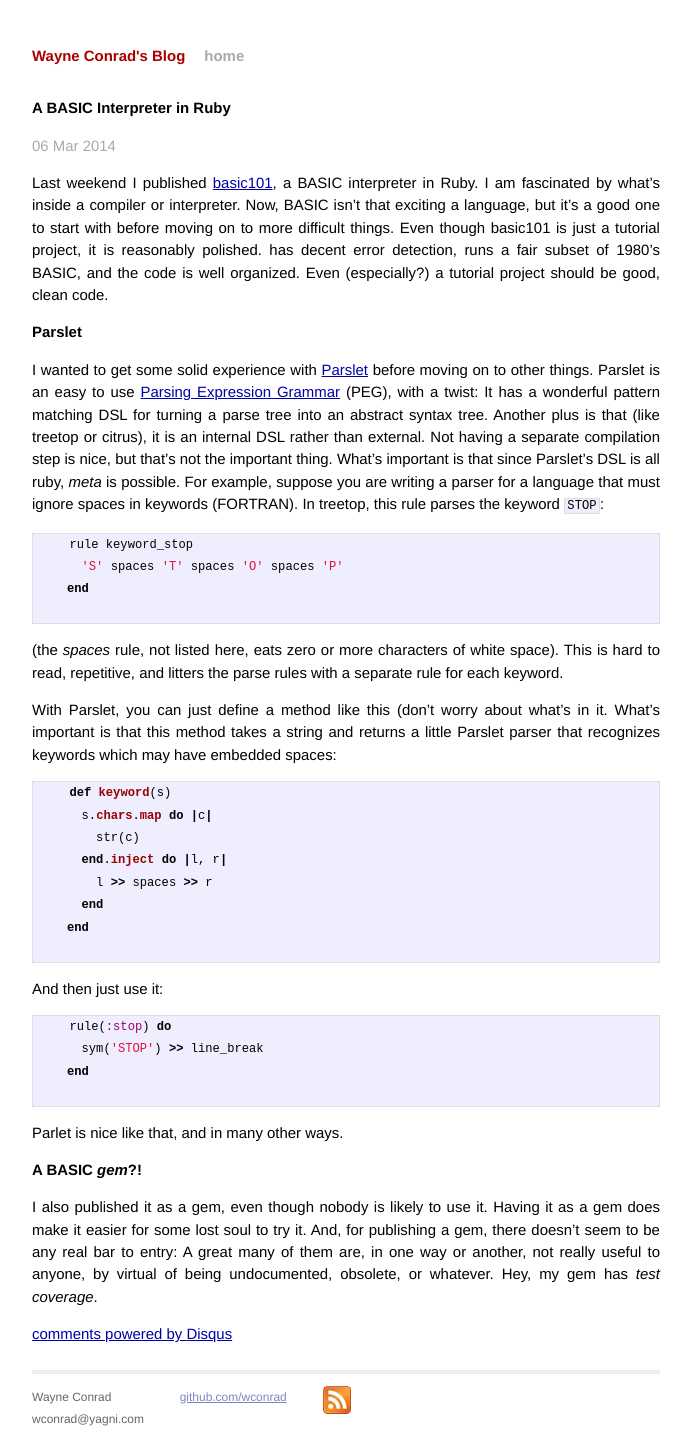
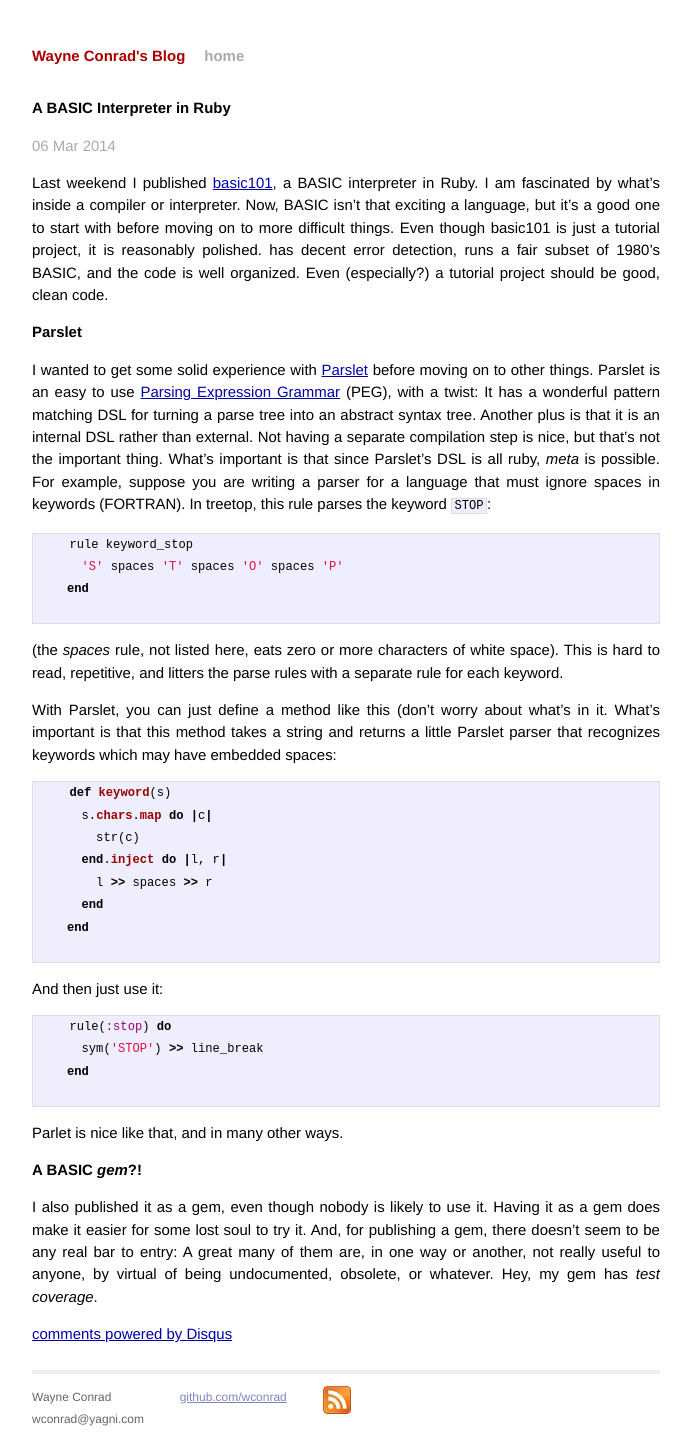
Before and after one commit to wconrad/wconrad.github.io, a Jekyll site: the page built from _posts/2014-03-06-basic101.markdown, in a window 1280 px wide. Shown: the whole page, without its empty margins (294-985 px from the left). Built offline with Jekyll 4.4.1, drawn with Linux system fonts in a browser that asks for light colours; Markdown is read by kramdown in place of the engine named in the settings; comment, search, counter and statistics services are not loaded.

Commit message:
Remove incorrect phrase

```diff
--- a/_posts/2014-03-06-basic101.markdown
+++ b/_posts/2014-03-06-basic101.markdown
@@ -23,12 +23,12 @@ other things.  Parslet is an easy to use [Parsing Expression
 Grammar](http://en.wikipedia.org/wiki/Parsing_expression_grammar)
 (PEG), with a twist: It has a wonderful pattern matching DSL for
 turning a parse tree into an abstract syntax tree.  Another plus is
-that (like treetop or citrus), it is an internal DSL rather than
-external.  Not having a separate compilation step is nice, but that's
-not the important thing.  What's important is that since Parslet's DSL
-is all ruby, _meta_ is possible.  For example, suppose you are writing
-a parser for a language that must ignore spaces in keywords (FORTRAN).
-In treetop, this rule parses the keyword `STOP`:
+that it is an internal DSL rather than external.  Not having a
+separate compilation step is nice, but that's not the important thing.
+What's important is that since Parslet's DSL is all ruby, _meta_ is
+possible.  For example, suppose you are writing a parser for a
+language that must ignore spaces in keywords (FORTRAN).  In treetop,
+this rule parses the keyword `STOP`:
 
     {% highlight ruby %}
     rule keyword_stop
```
